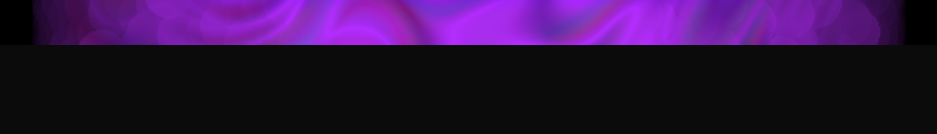
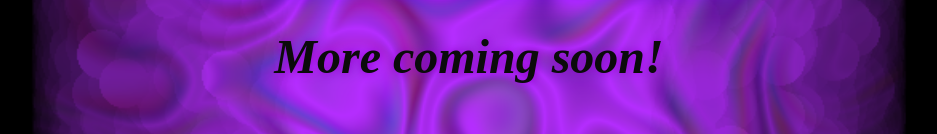
Before and after one commit to TheRaccoon969/VR-Treasures, a plain HTML site: page index.html in a window 1280 px wide. Shown: the part 2396-2530 px from the top of the page, without its empty margins (171-1108 px from the left). Before the commit the page ends 2441 px from the top, so only its background shows below. Drawn offline with Linux system fonts and the light colour scheme.

```diff
--- a/index.html
+++ b/index.html
@@ -47,6 +47,7 @@
   <div class="video-container reveal">
       <iframe width="560" height="315" src="https://www.youtube.com/embed/y_OSnizEmoY?si=MuCibpqfLVjZGnKJ" title="YouTube video player" frameborder="0" allow="accelerometer; autoplay; clipboard-write; encrypted-media; gyroscope; picture-in-picture; web-share" referrerpolicy="strict-origin-when-cross-origin" allowfullscreen></iframe>
   </div>
+    <h1> More coming soon!</h1>
   <script>
   const reveals = document.querySelectorAll('.reveal');
 
```
